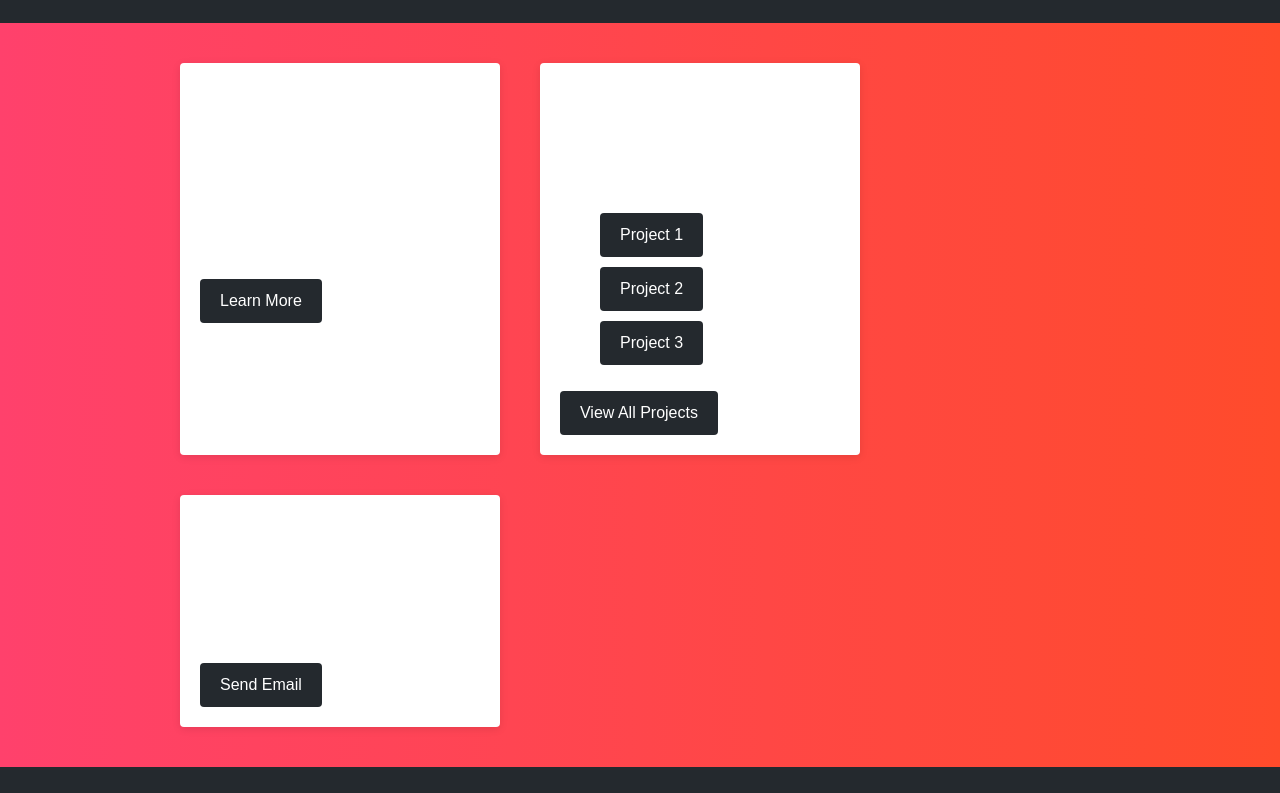
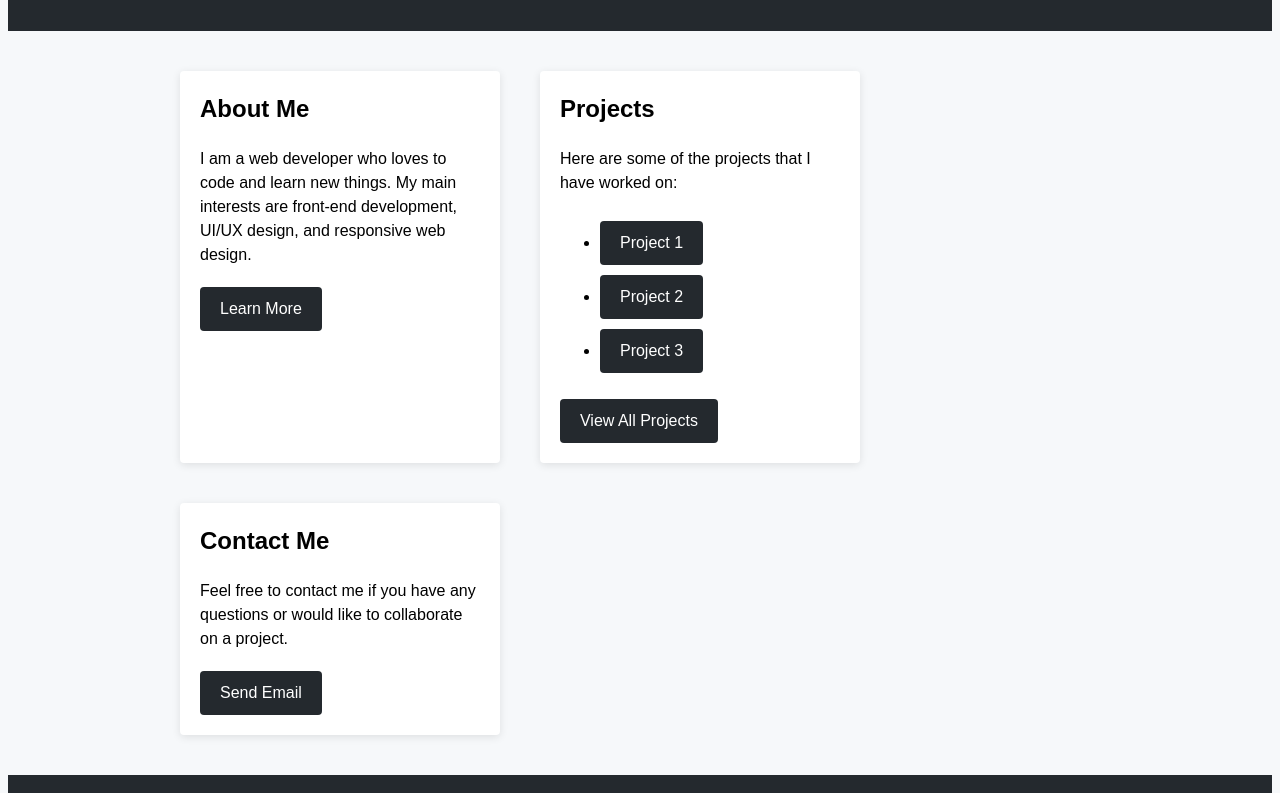
Before and after one commit to Looball/Looball.github.io, a plain HTML site: page index.html in a window 1280 px wide. Shown: the part 86-879 px from the top of the page. Drawn offline with Linux system fonts and the light colour scheme.

Commit message:
Update index.html
由CHATGPT生成后，选定的模板

```diff
--- a/index.html
+++ b/index.html
@@ -4,17 +4,15 @@
 	<title>My GitHub Profile</title>
 	<style>
 		body {
-			background: linear-gradient(to right, #ff416c, #ff4b2b);
-			color: #fff;
+			background-color: #f6f8fa;
 			font-family: Arial, sans-serif;
 			font-size: 16px;
 			line-height: 1.5;
-			margin: 0;
-			padding: 0;
 		}
 
 		header {
 			background-color: #24292e;
+			color: #fff;
 			padding: 20px;
 			text-align: center;
 		}
```
